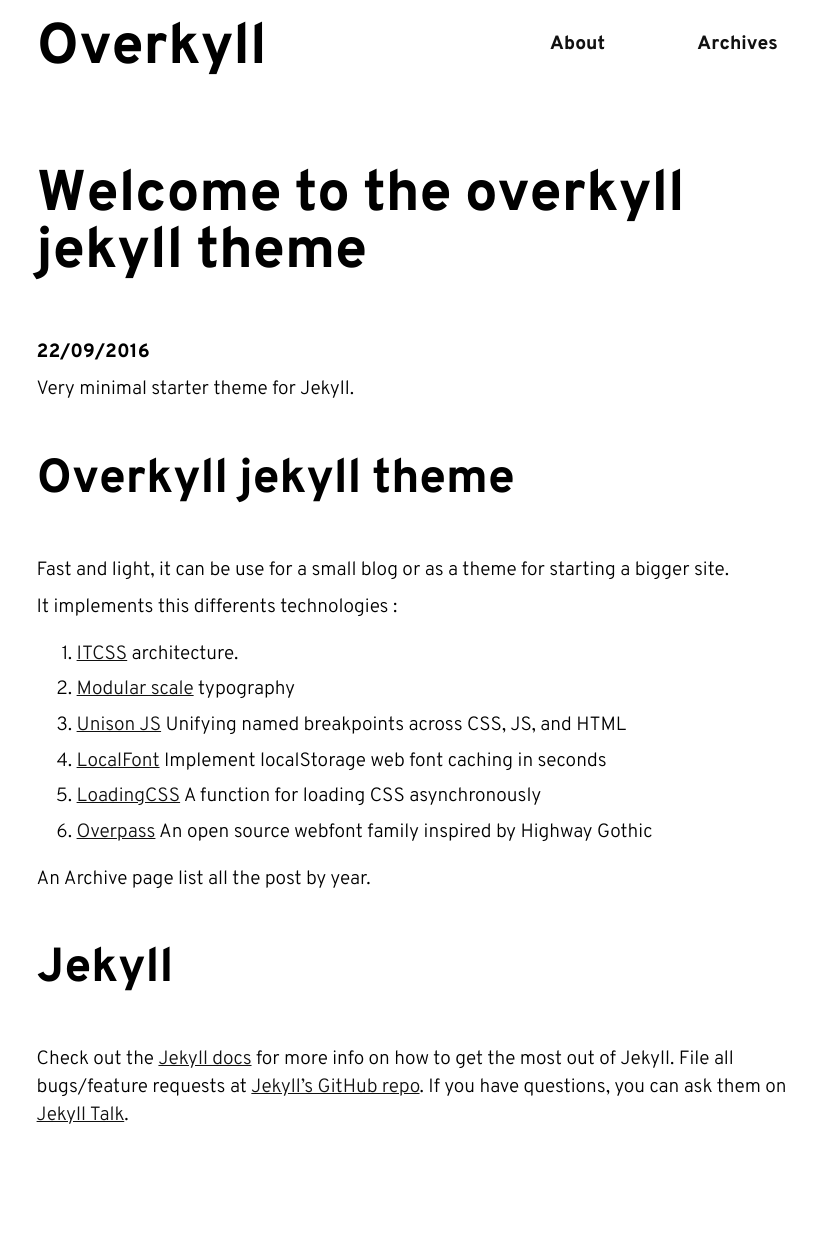
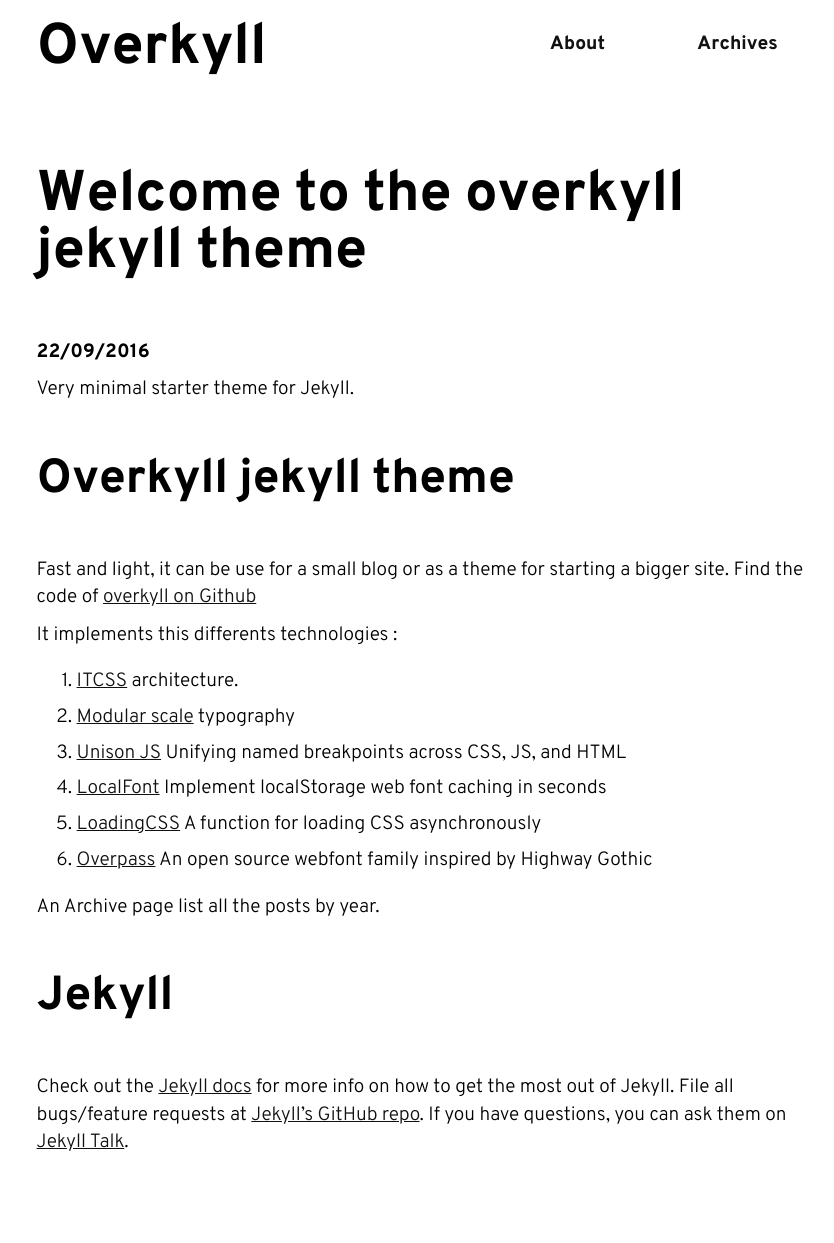
Before and after one commit to bertrandkeller/overkyll-jekyll-theme, a Jekyll site: the page built from _posts/2016-09-22-welcome-to-jekyll.markdown, in a window 1280 px wide. Shown: the whole page, without its empty margins (213-1047 px from the left). Built offline with Jekyll 4.4.1, drawn with Linux system fonts in a browser that asks for light colours; before the commit the page ends 1216 px from its top, so only the background shows below that.

Commit message:
Add links to overkyll github repository

```diff
--- a/_posts/2016-09-22-welcome-to-jekyll.markdown
+++ b/_posts/2016-09-22-welcome-to-jekyll.markdown
@@ -8,7 +8,7 @@ Very minimal starter theme for Jekyll.
 
 ## Overkyll jekyll theme ##
 
-Fast and light, it can be use for a small blog or as a theme for starting a bigger site.
+Fast and light, it can be use for a small blog or as a theme for starting a bigger site. Find the code of [overkyll on Github](https://github.com/bertrandkeller/overkyll-jekyll-theme)
 
 It implements this differents technologies :
 
@@ -19,7 +19,7 @@ It implements this differents technologies :
  5. [LoadingCSS][loadingCSS] A function for loading CSS asynchronously
  6. [Overpass][overpass] An open source webfont family inspired by Highway Gothic
 
-An Archive page list all the post by year.
+An Archive page list all the posts by year.
 
 ## Jekyll
 
```
Also changed, not shown: about.md (+1 -1 lines).
